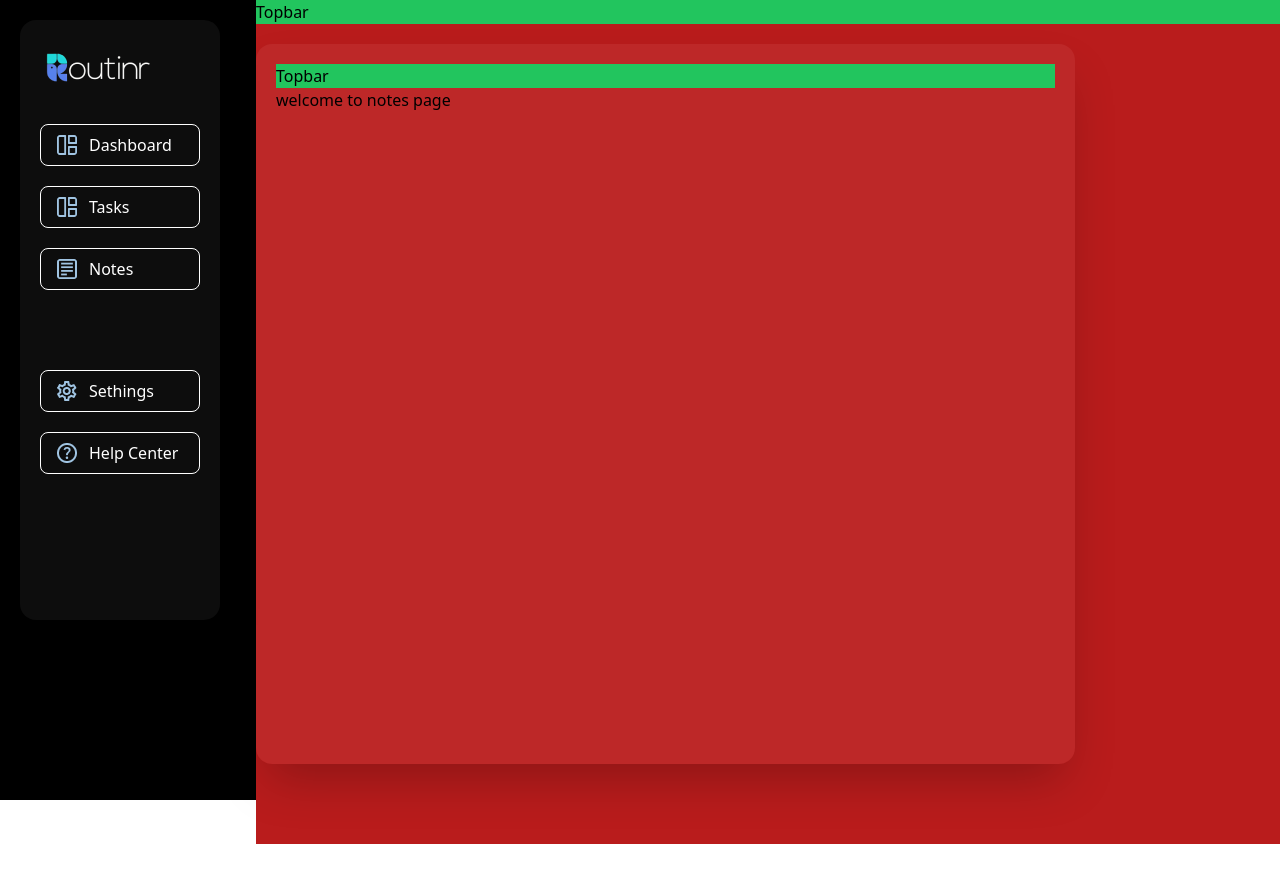
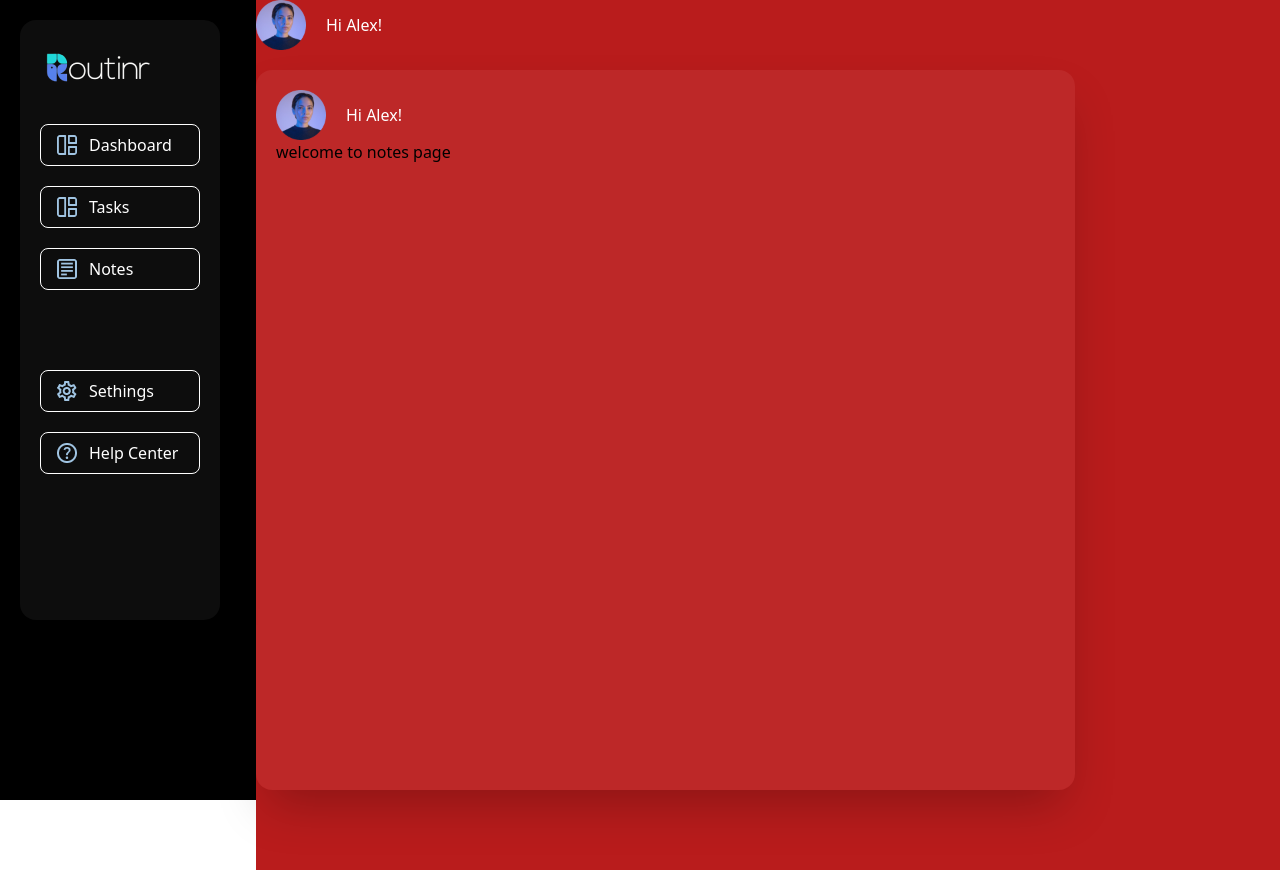
Before and after one commit to Routinr/routinr-frontend, a React (Vite) app in the folder routinr/: page /notes in a window 1280 px wide. Before the commit the page ends 844 px from the top, so only its background shows below. Built offline with nearby package versions, Linux system fonts and the light colour scheme.

Commit message:
topbar page

```diff
--- a/routinr/src/views/components/Topbar.jsx
+++ b/routinr/src/views/components/Topbar.jsx
@@ -1,11 +1,13 @@
 import React from "react"
+import avather from "../../assets/icons/avather.png";
 
 const Topbar= () => {
-    return(
-        <div className="bg-green-500">
-            Topbar
-        </div>
-    )
+    return (
+      <div className="flex items-center text-white gap-5">
+        <img className="w-[50px] h-[50px]" src={avather} alt="task" />
+        <h1>Hi Alex!</h1>
+      </div>
+    );
 }
 
 export default Topbar
```
